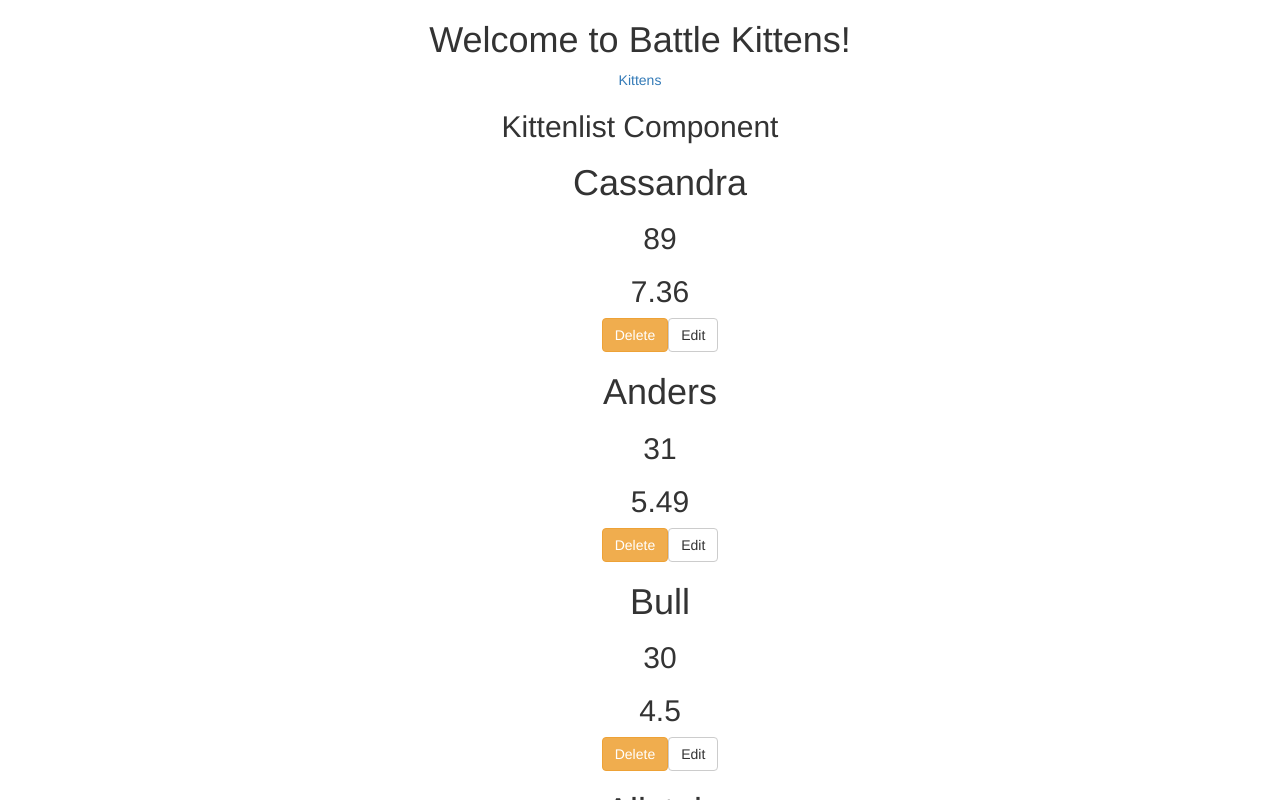
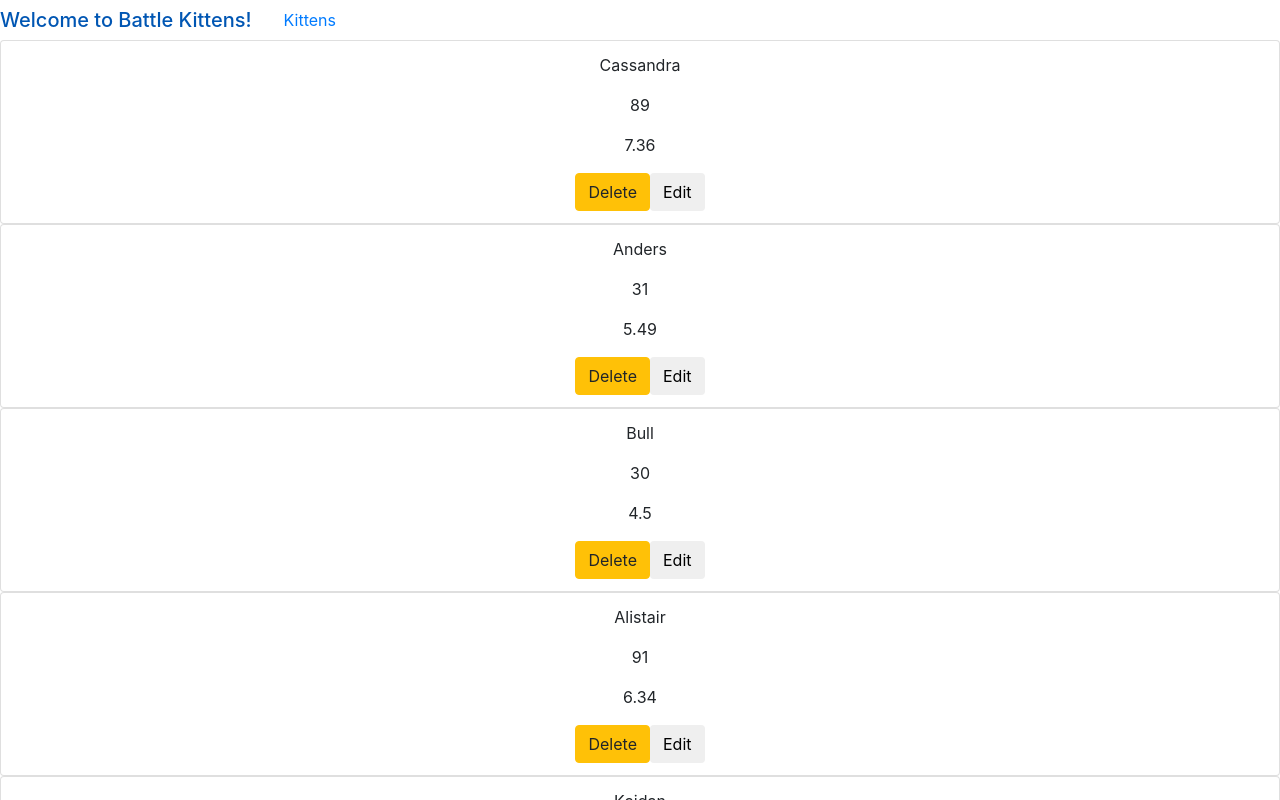
Before and after one commit to hschne/battle-kittens, an Angular app: page /kittens in a window 1280 px wide. Shown: the top 800 px of the page. Built offline with nearby package versions, Linux system fonts and the light colour scheme.

Commit message:
Do some light styling

```diff
--- a/src/app/app.component.html
+++ b/src/app/app.component.html
@@ -1,10 +1,13 @@
-<!--The content below is only a placeholder and can be replaced.-->
+<header>
+
+  <nav class="nav nav-fill">
+    <a class="navbar-brand  mb-0 h1" href="#"> Welcome to {{ title }}!</a>
+    <a routerLink="/kittens" class="nav-link">Kittens</a>
+  </nav>
+</header>
 <div style="text-align:center">
-  <h1>
-    Welcome to {{ title }}!
-  </h1>
-  <nav>
-    <a routerLink="/kittens">Kittens</a>
-  </nav>
+
+
   <router-outlet></router-outlet>
 </div>
+<footer>Footer</footer>
--- a/src/app/list-item/list-item.component.html
+++ b/src/app/list-item/list-item.component.html
@@ -1,10 +1,9 @@
-<div (click)="view()">
-  <h1>{{kitten.name}}</h1>
-  <h2>{{kitten.cuteness}}</h2>
-  <h2>{{battlescoreService.calculateBattlePoints(kitten) | number:'1.0-2'}}</h2>
+<li class="list-group-item" (click)="view()">
+  <p>{{kitten.name}}</p>
+  <p>{{kitten.cuteness}}</p>
+  <p>{{battlescoreService.calculateBattlePoints(kitten) | number:'1.0-2'}}</p>
   <button (click)="delete()" class="btn btn-warning">Delete</button>
   <a routerLink="/detail/{{kitten.id}}">
     <button class="btn btn-default">Edit</button>
   </a>
-
-</div>
+</li>
--- a/src/app/list/list.component.html
+++ b/src/app/list/list.component.html
@@ -1,4 +1,3 @@
-<h2>Kittenlist Component</h2>
-<ul *ngFor="let kitten of kittens">
+<ul class="list-group" *ngFor="let kitten of kittens">
   <app-list-item [kitten]="kitten"></app-list-item>
 </ul>
--- a/src/styles.scss
+++ b/src/styles.scss
@@ -1,2 +1,2 @@
 /* You can add global styles to this file, and also import other style files */
-@import url('https://unpkg.com/bootstrap@3.3.7/dist/css/bootstrap.min.css');
+@import url('https://stackpath.bootstrapcdn.com/bootstrap/4.1.1/css/bootstrap.min.css');
```
